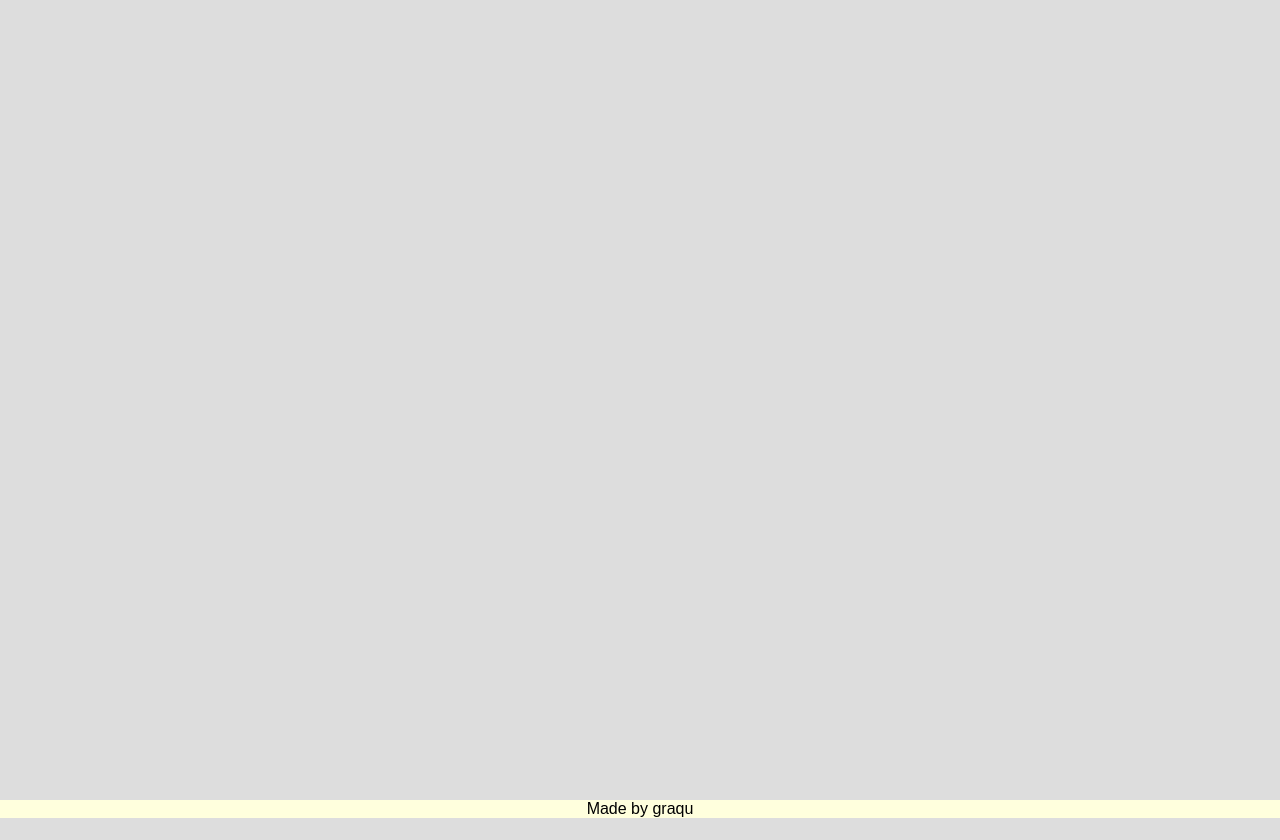
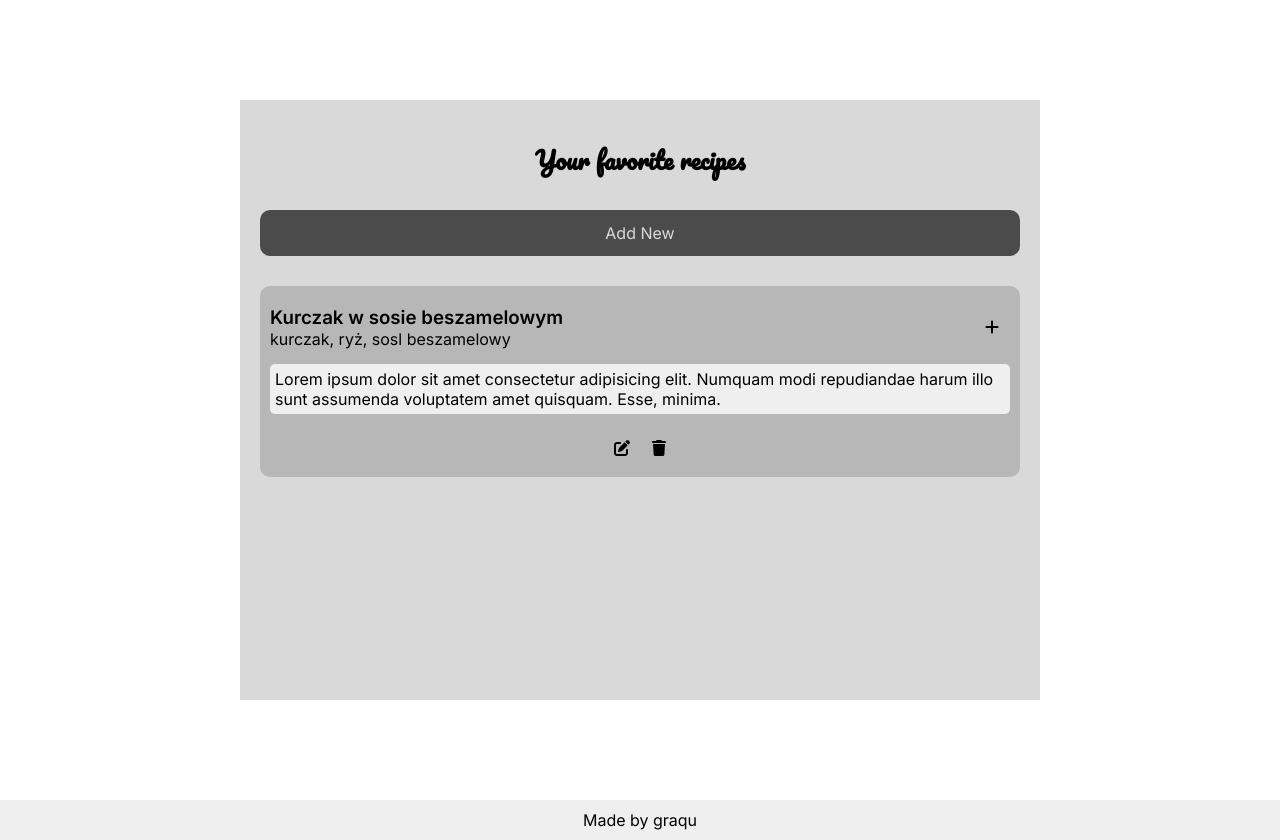
Before and after one commit to graqu/Recipe_of_your_day, a website: page index.html in a window 1280 px wide. Before the commit the page ends 818 px from the top, so only its background shows below. Drawn offline with Linux system fonts and the light colour scheme.

Commit message:
sass+css

```diff
--- a/index.html
+++ b/index.html
@@ -8,12 +8,69 @@
     <title>Recipe of your day</title>
     <link rel="icon" type="image/png" href="./dist/img/icons8-kitchen-32.png">
 
+    <link rel="preconnect" href="https://fonts.googleapis.com">
+    <link rel="preconnect" href="https://fonts.gstatic.com" crossorigin>
+    <link href="https://fonts.googleapis.com/css2?family=Inter:wght@100;400;600&family=Pacifico&display=swap"
+        rel="stylesheet">
+    <script src="https://kit.fontawesome.com/0fad84ab50.js" crossorigin="anonymous"></script>
     <link rel="stylesheet" href="./dist/css/style.min.css">
 </head>
 
 <body>
 
-    <main class="main"></main>
+    <main class="main wrapper">
+        <section class="recipes-app">
+            <div class="recipes-box">
+                <h1 class="recipes-heading">Your favorite recipes</h1>
+                <button class="btn recipes-add-btn">Add New</button>
+
+                <div class="recipe-item extended">
+                    <div class="recipe-item-heading">
+                        <div>
+                            <h3 class="recipe-name">Kurczak w sosie beszamelowym</h3>
+                            <p class="recipe-ingredients">kurczak, ryż, sosl beszamelowy</p>
+                        </div>
+                        <div class="recipe-modify-icon recipe-extender">
+                            <i class="fa-solid fa-plus"></i>
+                        </div>
+                    </div>
+
+                    <div class="recipe-introduction">
+                        <div class="recipe-introduction-text">
+                            <p>Lorem ipsum dolor sit amet consectetur adipisicing elit. Numquam modi repudiandae harum
+                                illo
+                                sunt assumenda voluptatem amet quisquam. Esse, minima.</p>
+                        </div>
+                        <div class="recipe-modify-icons">
+                            <div class="recipe-modify-icon recipe-editor"><i class="fa-solid fa-pen-to-square"></i>
+                            </div>
+                            <div class="recipe-modify-icon recipe-remover"><i class="fa-solid fa-trash"></i></div>
+
+                        </div>
+                    </div>
+
+
+                </div>
+
+
+
+
+            </div>
+            <div class="recipes-popup hide">
+                <div class="recipes-popup-box">
+                    <h2 class="popup-heading">create/edit recipe</h2>
+                    <p class="popup-input-desc">Name:</p>
+                    <input type="text" class="popup-input" placeholder="fill name of food">
+                    <p class="popup-input-desc">Ingredients:</p>
+                    <input type="text" class="popup-input" placeholder="Wchich ingrediends You need ? ">
+                    <p class="popup-input-desc">Short introduction:</p>
+                    <input type="text" class="popup-input" placeholder="How to do it ?">
+                    <div><button class="btn submit-btn">Submit</button></div>
+                    <div class="popup-cancel">x</div>
+                </div>
+            </div>
+        </section>
+    </main>
     <footer class="footer">
     <p>Made by graqu</p>
 </footer>
--- a/src/sass/style.scss
+++ b/src/sass/style.scss
@@ -3,15 +3,140 @@
 	padding: 0;
 	margin: 0;
 }
+html {
+	font-size: 62.5%;
+}
+:root {
+	--lead-color: #d9d9d9;
+	--lead-darker: #b7b7b7;
+	--cta-color: #4b4b4b;
+	--custom-white: #efefef;
+	--text-color: #000;
+	--text-brighter: #2e2e2e;
+}
 
+///global elements
 body {
-	background-color: #ddd;
-	font-family: sans-serif;
+	background-color: #fff;
+	font-size: 1.6rem;
+	font-family: 'Inter', sans-serif;
 }
+h1,
+h2 {
+	margin: .8em 0;
+	font-family: 'Pacifico', cursive;
+	text-align: center;
+}
+button {
+	margin: 10px 0;
+	padding: 0.8em 1.6em;
+	border: none;
+	font-size: 1.6rem;
+	border-radius: 10px;
+	font-family: 'Inter', sans-serif;
+	cursor: pointer;
+}
+.wrapper {
+	margin-left: auto;
+	margin-right: auto;
+	max-width: 1200px;
+}
+
+///Main
 .main {
+	display: flex;
+	justify-content: center;
+	align-items: center;
 	min-height: 100vh;
 }
+
+///Recipes APP
+.recipes-app {
+	.recipes-box,
+	.recipes-popup-box {
+		padding: 20px;
+		background-color: var(--lead-color);
+		min-height: 600px;
+		width: 100%;
+		max-width: 800px;
+		// box-shadow: 18px 15px 20px rgba(0, 0, 0, 0.326) ;
+	}
+	.recipes-popup {
+		position: absolute;
+		top: 0;
+		left: 0;
+		display: flex;
+		justify-content: center;
+		align-items: center;
+		width: 100%;
+		height: 100%;
+		background-color: #00000065;
+	}
+	.recipe-item {
+		margin: 20px 0;
+		padding: 10px;
+		border-radius: 10px;
+		background-color: var(--lead-darker);
+		&-heading {
+			margin: 10px 0;
+			display: flex;
+			align-items: center;
+			justify-content: space-between;
+		}
+		.recipe-introduction {
+			&-text {
+				margin: 15px 0;
+				padding: 5px;
+				background-color: var(--custom-white);
+				border-radius: 5px;
+			}
+		}
+		.recipe-modify-icons {
+			display: flex;
+			justify-content: center;
+			align-items: center;
+		}
+		.recipe-modify-icon {
+			margin: 1px;
+			cursor: pointer;
+			transition: color 0.3s;
+			&:hover {
+				color: var(--lead-darker);
+			}
+		}
+		i {
+			margin: 10px;
+		}
+	}
+	.extended {
+		.recipe-introduction {
+			display: block;
+		}
+	}
+	.recipe-introduction {
+		display: none;
+	}
+	.hide {
+		display: none;
+	}
+
+	.recipes-add-btn,
+	.submit-btn {
+		width: 100%;
+		background-color: var(--cta-color);
+		color: var(--lead-color);
+		transition: background-color 0.3s;
+		&:hover {
+			background-color: var(--lead-darker);
+			color: var(--text-brighter);
+		}
+	}
+}
+
+///Footer
 .footer {
-    text-align: center;
-	background-color: #ffd;
+	padding: 10px;
+	width: 100%;
+	text-align: center;
+	background-color: var(--custom-white);
 }
```
Also changed, not shown: dist/css/style.min.css, 1 other file.
